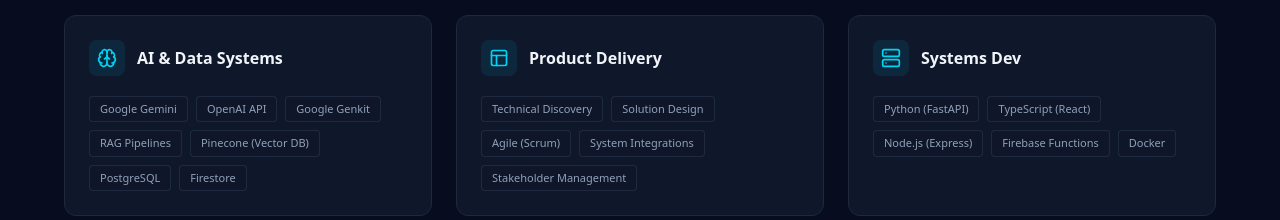
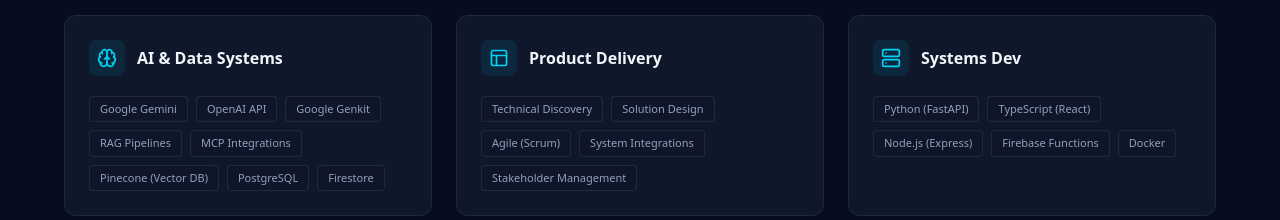
Before and after one commit to TolulopeBabajide/portfolio-website, a React (Vite) app: page / in a window 1280 px wide. Shown: the part 3940-4160 px from the top of the page. Built offline with nearby package versions, Linux system fonts and the light colour scheme.

Commit message:
feat(M-06): surface MCP Integrations in AI & Data Systems skills

```diff
--- a/src/components/Skills.jsx
+++ b/src/components/Skills.jsx
@@ -37,7 +37,7 @@
     {
         title: "AI & Data Systems",
         icon: Brain,
-        skills: ["Google Gemini", "OpenAI API", "Google Genkit", "RAG Pipelines", "Pinecone (Vector DB)", "PostgreSQL", "Firestore"]
+        skills: ["Google Gemini", "OpenAI API", "Google Genkit", "RAG Pipelines", "MCP Integrations", "Pinecone (Vector DB)", "PostgreSQL", "Firestore"]
     },
     {
         title: "Product Delivery",
```
